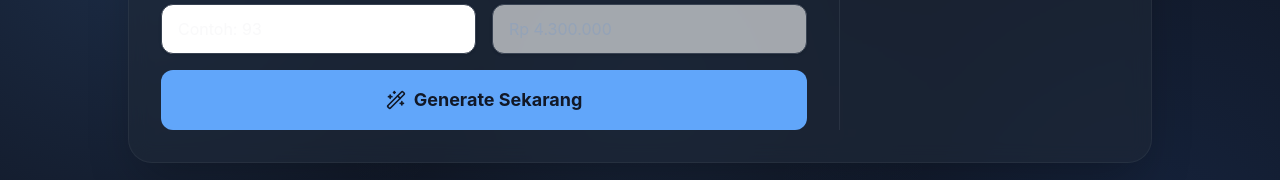
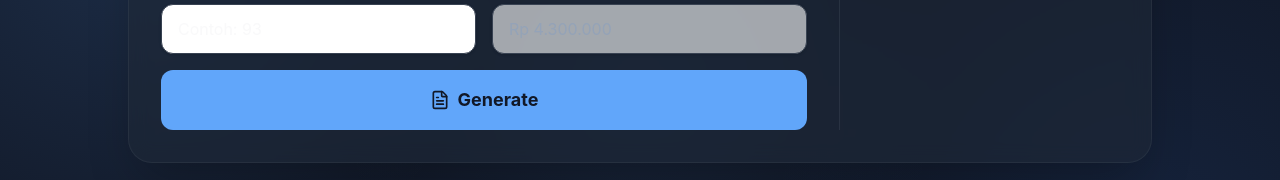
Before and after one commit to heruismawan/template, a React (Vite) app: page / in a window 1280 px wide. Shown: the part 311-491 px from the top of the page. Built offline with nearby package versions, Linux system fonts and the light colour scheme.

Commit message:
Update Generate.jsx UI and layout

```diff
--- a/src/pages/Generate.jsx
+++ b/src/pages/Generate.jsx
@@ -1,5 +1,5 @@
 import React, { useState, useEffect, useRef } from 'react';
-import { Copy, Wand2, CheckCircle2, Search, ChevronDown } from 'lucide-react';
+import { Copy, FileText, CheckCircle2, Search, ChevronDown } from 'lucide-react';
 import { formatRupiah } from '../utils/formatRupiah';
 import { useLocalStorage } from '../hooks/useLocalStorage';
 
@@ -62,14 +62,14 @@ Mulus Terawat, Full Normal
 
 DETAIL BARANG:
 
-* BH ${batteryHealth}%
-* Bukan SIM Lock • Bisa Semua Operator
-* FULLSET
-* Orian semua
-* Kamera D/B Jernih Aman
-* Face ID & True Tone ON
-* Garansi HP Tersedia
-* Bisa Kredit
+- BH ${batteryHealth}%
+- Bukan SIM Lock • Bisa Semua Operator
+- FULLSET
+- Orian semua
+- Kamera D/B Jernih Aman
+- Face ID & True Tone ON
+- Siap garansi
+- Bisa Kredit
 
 📍 COD Kota Malang
 
@@ -177,8 +177,8 @@ Minat WA/DM:
             onClick={generateDescription}
             className="w-full flex items-center justify-center gap-2 bg-primary text-primary-foreground py-4 rounded-xl font-bold text-lg hover:shadow-lg hover:scale-[1.02] transition-all duration-300 active:scale-95 mt-4"
           >
-          <Wand2 size={20} />
-          Generate Sekarang
+            <FileText size={20} />
+            Generate
           </button>
         </div>
 
```
Lines whose indentation alone changed are shown as unchanged.
